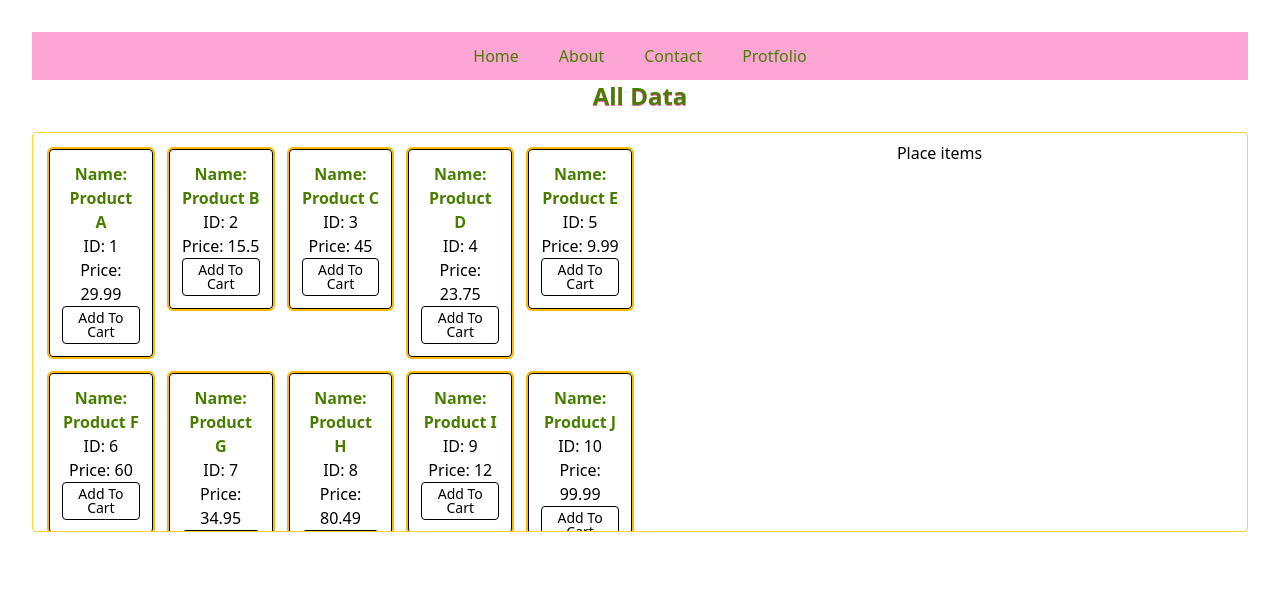
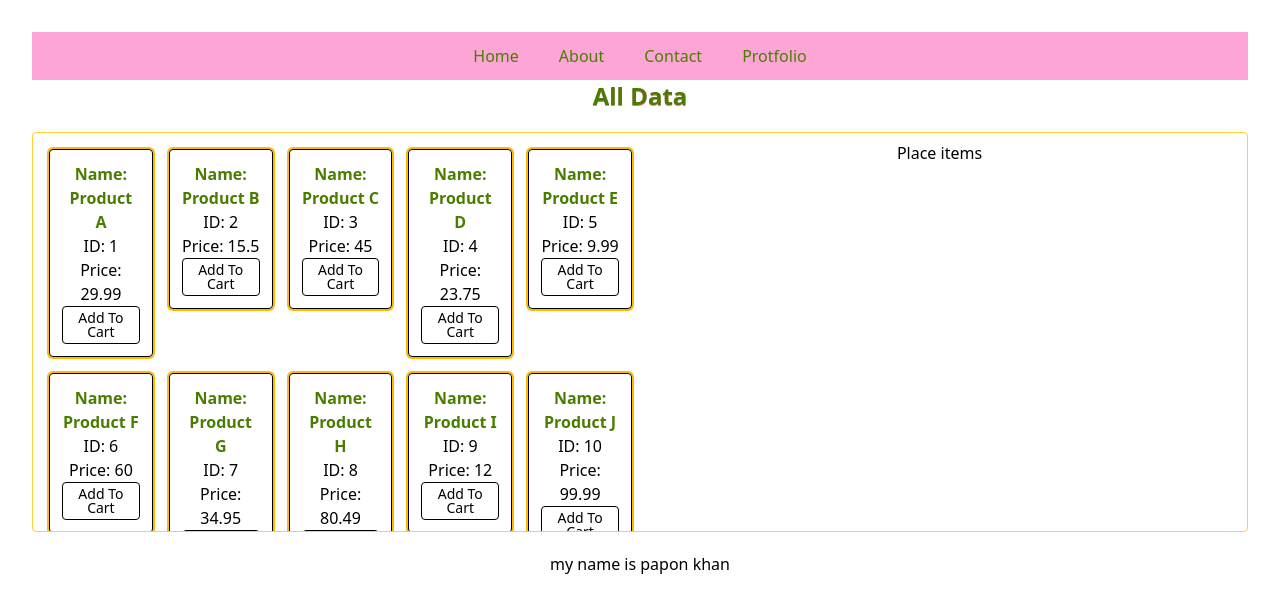
Before and after one commit to 12papon/MY-FIRST-REACT-APP, a React (Vite) app in the folder Project-2/: page / in a window 1280 px wide. Shown: the top 612 px of the page. Built offline with nearby package versions, Linux system fonts and the light colour scheme.

Commit message:
app file change

```diff
--- a/Project-2/src/App.jsx
+++ b/Project-2/src/App.jsx
@@ -21,6 +21,7 @@ function App() {
           <Products addCart= {addCart}></Products>
           <Placement cart ={cart} ></Placement>
         </div>
+        <h3>my name is papon khan</h3>
     </div>
   )
 }
```
